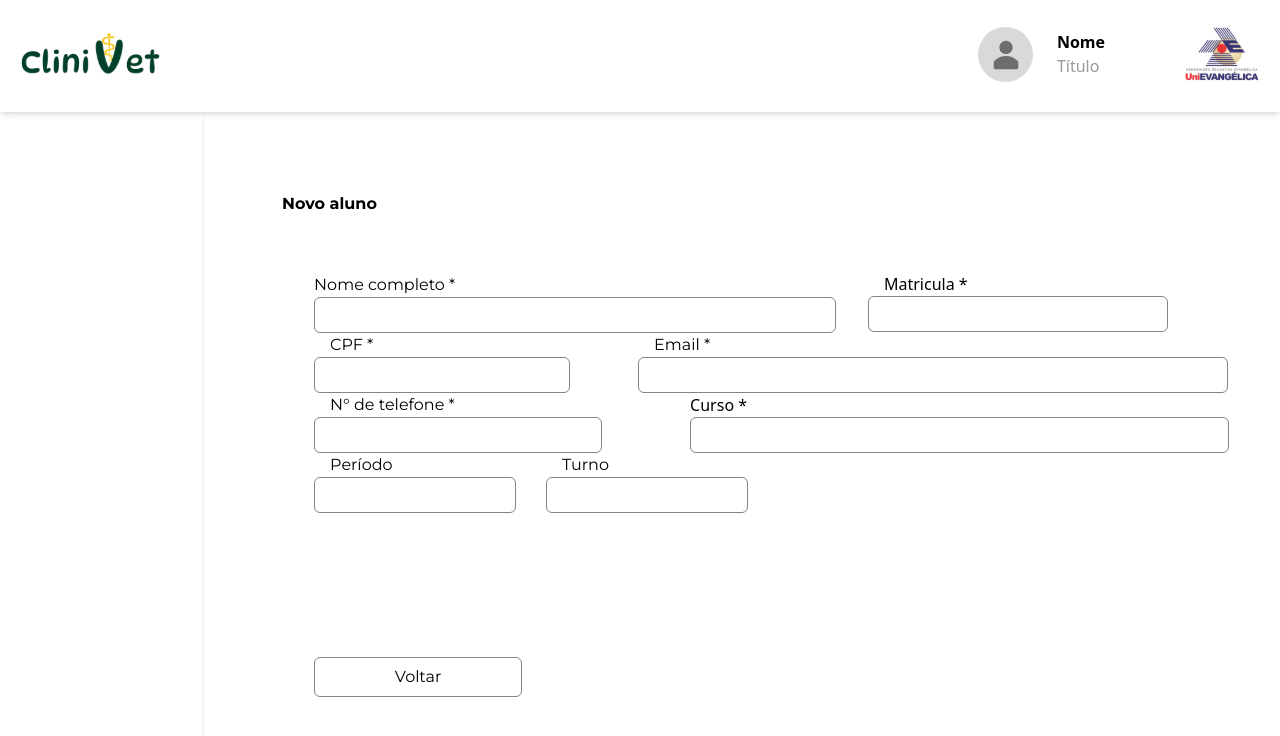
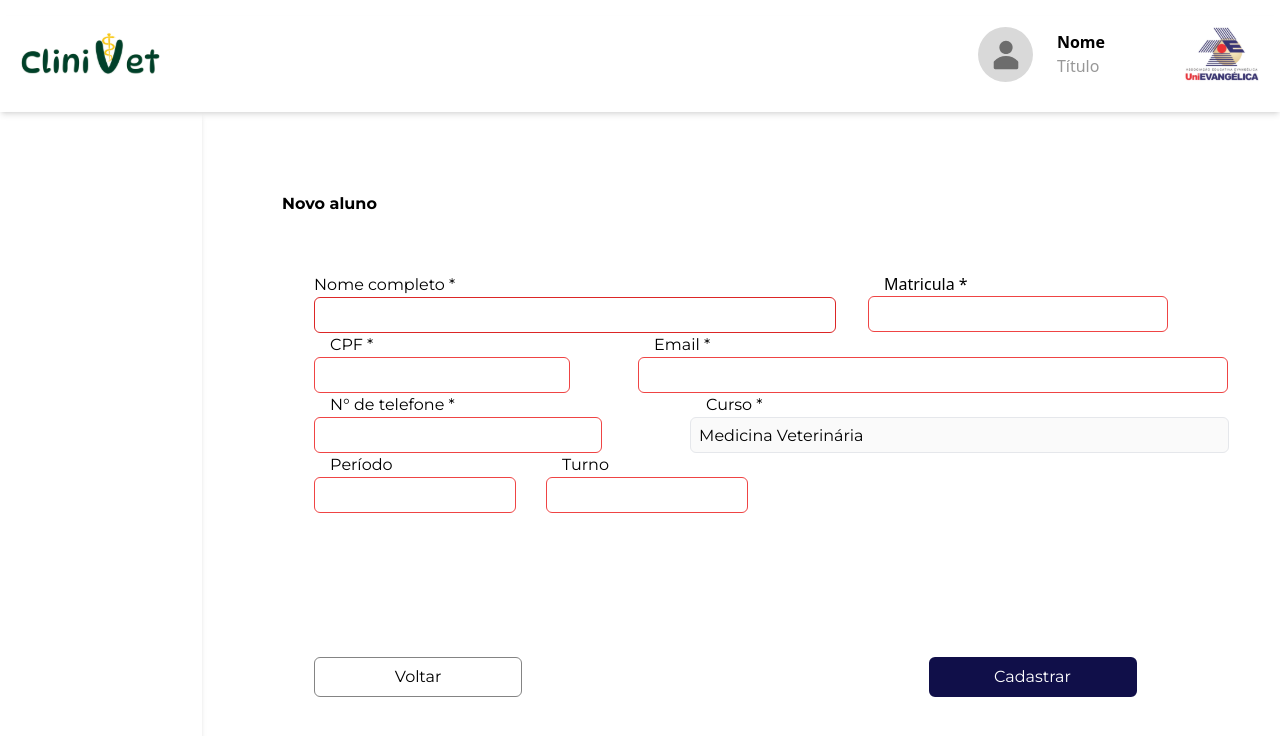
Before and after one commit to FilipeVOl/medvet, a React (Vite) app: page / in a window 1280 px wide. Shown: the top 736 px of the page. Built offline with nearby package versions, Linux system fonts and the light colour scheme.

Commit message:
FEAT: comecei a solicitação

```diff
--- a/package.json
+++ b/package.json
@@ -10,6 +10,7 @@
     "preview": "vite preview"
   },
   "dependencies": {
+    "axios": "^1.6.8",
     "react": "^18.2.0",
     "react-dom": "^18.2.0",
     "react-hook-form": "^7.51.2",
--- a/src/Component/Cadastro.jsx
+++ b/src/Component/Cadastro.jsx
@@ -1,49 +1,82 @@
-import React from "react";
+import React, { useState } from "react";
 import Header from "./Header";
 import InputMask from 'react-input-mask'
 import { useForm } from "react-hook-form";
-import MensagemDeErro from "./mensagem-de-erro";
+import axios from 'axios'
 
 export default function Cadastro() {
-  const {register,formState, handleSubmit, watch} = useForm({
-    defaultValues:{
-      matricula: undefined,
-      nome: undefined
-    }
-  })
+  // const {register,formState, handleSubmit, watch} = useForm({
+  //   // defaultValues:{
+  //   //   matricula: undefined,
+  //   //   nome: undefined,
+  //   //   cpf: undefined,
+  //   //   email: undefined,
+  //   //   curso: 'Medicina Veterinária',
+  //   //   periodo: undefined,
+  //   //   turno: undefined,
+
+  //   // }
+  // })
+
+  const [matricula, setMatricula] = useState('')
+  const [nome, setNome] = useState('')
+  const [cpf, setCpf] = useState('')
+  const [email, setEmail] = useState('')
+  const [curso, setCurso] = useState('Medicina Veterinária')
+  const [periodo, setPeriodo] = useState('')
+  const [turno, setTurno] = useState('')
+  const [erro, setErro] = useState('')
+  const [telefone, setTelefone] = useState('')
 
   function validateButton(){
-    const hasMatricula = watch('matricula')
-    const hasName = watch('matricula')
-    return hasMatricula && hasName
+
+    console.log(nome)
+    return hasMatricula, hasName, hasCPF, hasEmail, hasCurso
   }
 
-    console.log('erros', formState.errors)
+  function clickError() {
+    // setErro(formState.errors.erro)
+    const data = {
+      matricula,
+      nome,
+      cpf,
+      email,
+      curso,
+      periodo,
+      turno,
+    }
+    axios.post("http://localhost:3333/users/student", data).then((res) => {
+      console.log(res)
+    }).catch((err) =>{
+      console.log(err)
+    })
+  }
 
     return (
         <>
         <div className="cadastro-container w-full">
         <h1 className="font-Montserrat p-20 h-10 font-bold">Novo aluno</h1>
 
-        <form onSubmit={handleSubmit((data)=>{
-          console.log(data)
-        })}>
+        <form>
+
         <div className="forms-container px-28 grid w-full justify-center">
           <div className="box-1 grid grid-cols-[2fr_1fr] gap-8">
-           <div>
+
+           <div className="">
              <label htmlFor="nome" className="font-Montserrat indent-4">Nome completo *<br></br>
-                <input {...register('nome', {required: true})} id="nome" name="nome" type="text"
-                className="w-full border-[1px] border-border-gray rounded-md h-9 pl-2"/> </label>
-                {formState.errors.nome && <MensagemDeErro mensagem={'Campo obrigatório'}/>}
+                <input id="nome" value={nome} required onChange={(e) => {
+                  setNome(e.target.value)
+                }} name="nome" type="text"
+                className={`w-full border-[1px] ${!nome ? "border-red-600 outline-red-600" : "border-border-gray"} rounded-md h-9 pl-2`}/> </label>
            </div>
 
             <div>
-              <div className="flex gap-2 justs w-full">
-               <label htmlFor="matricula"  className="flex flex-col indent-4">Matricula *<br></br></label>
-                {formState.errors.matricula && <MensagemDeErro mensagem={"A matrícula do aluno é obrigatória"}/>}
+              <div className="flex gap-2 items-center">
+               <label htmlFor="matricula"  className="indent-4 w-32">Matricula *<br></br></label>
               </div>
-                  <input {...register('matricula', {required: true})}  id="matricula" name="matricula" type="text"
-                  className="border-[1px] w-[300px] border-border-gray rounded-md h-9 pl-2"/>
+                  <input id="matricula" required value={matricula} name="matricula" type="text" onChange={(e) => {
+                  setMatricula(e.target.value) }}
+                  className={`border-[1px] w-[300px]  rounded-md h-9 pl-2 ${!matricula ? 'outline-red-600 border-red-500' : 'border-border-gray' }`}/>
 
             </div>
 
@@ -51,45 +84,63 @@ export default function Cadastro() {
 
           <div className="box-2 grid grid-cols-[196px_400px] gap-32">
             <label htmlFor="cpf" className="font-Montserrat indent-4">CPF *<br></br>
-            {formState.errors.cpf && <MensagemDeErro mensagem={"Campo obrigatório"}/>}
-                <InputMask {...register('cpf', {required: true})} id="cpf" name="id" mask="999.999.999-99"  className="border-[1px] w-64 border-border-gray rounded-md h-9 pl-2" />
+                <InputMask id="cpf" required value={cpf} name="cpf" mask="999.999.999-99"
+                onChange={(e) => {
+                  setCpf(e.target.value) }}
+                  className= {`${!cpf ? 'outline-red-600 border-red-500' : 'border-border-gray' } border-[1px] w-64 rounded-md h-9 pl-2`} />
             </label>
 
             <label htmlFor="email" className="font-Montserrat indent-4">Email *<br></br>
-            {formState.errors.email && <MensagemDeErro mensagem={"Campo obrigatório"}/>}
-                <input type="email" {...register('email', {required: true})} id="email" name="email"
-                className="w-[590px] border-[1px] border-border-gray rounded-md h-9 pl-2"/> </label>
+                <input type="email" required value={email} onChange={(e) => {
+                  setEmail(e.target.value)
+                }} id="email" name="email"
+                className={`${!email ? 'outline-red-600 border-red-500' : 'border-border-gray' } w-[590px] border-[1px] rounded-md h-9 pl-2`} /> </label>
 
           </div>
 
           <div className="box-3 grid grid-cols-[200px_390px] gap-44">
             <label htmlFor="telefone" className="font-Montserrat indent-4">N° de telefone *<br></br>
-            <InputMask mask="(99)9999-99999"  className="border-[1px] w-72 border-border-gray rounded-md h-9 pl-2" />
+            <InputMask mask="(99)9999-99999" required value={telefone}  name="telefone" id="telefone"
+            onChange={(e) => {
+              setTelefone(e.target.value) }}
+              className={`${!telefone ? 'outline-red-600 border-red-500' : 'border-border-gray'} border-[1px] w-72 rounded-md h-9 pl-`} />
             </label>
 
-            <label htmlFor="curso">Curso *<br></br>
-                <input type="text"
-                className="w-[539px] border-[1px] border-border-gray rounded-md h-9 indent-4 pl-2"/> </label>
+            <label htmlFor="curso" className="font-Montserrat indent-4">Curso *<br></br>
+                <input type="text" required value={curso}  disabled name="curso" id="curso"
+                onChange={(e) => {
+                  setCurso(e.target.value) }}
+                className="w-[539px] border-[1px] rounded-md h-9 pl-2" /> </label>
           </div>
 
           <div className="box-4 grid grid-cols-[200px_200px] gap-8">
-            <label htmlFor="periodo" className="font-Montserrat indent-4">Período<br></br>
-            <input type="number" className="border-[1px] border-border-gray rounded-md h-9 pl-2" maxLength={2} />
+            <label htmlFor="periodo" value={periodo}  className="font-Montserrat indent-4">Período<br></br>
+            <input type="number" required name="periodo" id="periodo"
+            onChange={(e) => {
+              setPeriodo(e.target.value) }}
+              className={`${!periodo ? 'outline-red-600 border-red-500' : 'border-border-gray' } border-[1px] rounded-md h-9 pl-2`} maxLength={2} />
             </label>
 
             <label htmlFor="turno" className="font-Montserrat indent-4">Turno<br></br>
-                <input type="text"
-                className="border-[1px] border-border-gray rounded-md h-9 pl-2"/> </label>
+                <input type="text" required value={turno}  id="turno" name="turno"
+                onChange={(e) => {
+                  setTurno(e.target.value) }}
+                className={`${!turno ? 'outline-red-600 border-red-500' : 'border-border-gray' } border-[1px] rounded-md h-9 pl-2`}/> </label>
           </div>
           </div>
 
           <div className="buttons grid grid-cols-2 px-28 gap-[375px]">
-            <button className="font-Montserrat border-[1px] w-52 rounded-md border-border-gray h-10 mt-36">
+            <button onClick={(e) => {
+              e.preventDefault()
+              clickError()
+            }} className="font-Montserrat border-[1px] w-52 rounded-md border-border-gray h-10 mt-36">
                 Voltar
             </button>
-              {validateButton() && <button type="submit" className="font-Montserrat border-border-blue border-2 w-52 rounded-md h-10 mt-36 bg-border-blue text-white">
+
+              <button id="cadastrar" name="cadastrar" type="submit"
+              className={`${validateButton ? '' : 'opacity-25' } font-Montserrat border-border-blue border-2 w-52 rounded-md h-10 mt-36 bg-border-blue text-white`}>
                 Cadastrar
-            </button>}
+            </button>
 
           </div>
 
--- a/src/Component/mensagem-de-erro.jsx
+++ /dev/null
@@ -1,9 +0,0 @@
-/* eslint-disable react/prop-types */
-
-const MensagemDeErro = ({mensagem}) => {
-  return (
-    <p className="text-red-500 text-sm">{mensagem}</p>
-  )
-}
-
-export default MensagemDeErro
```
Also changed, not shown: 1 other file (tests, documents, lock files or other folders).
